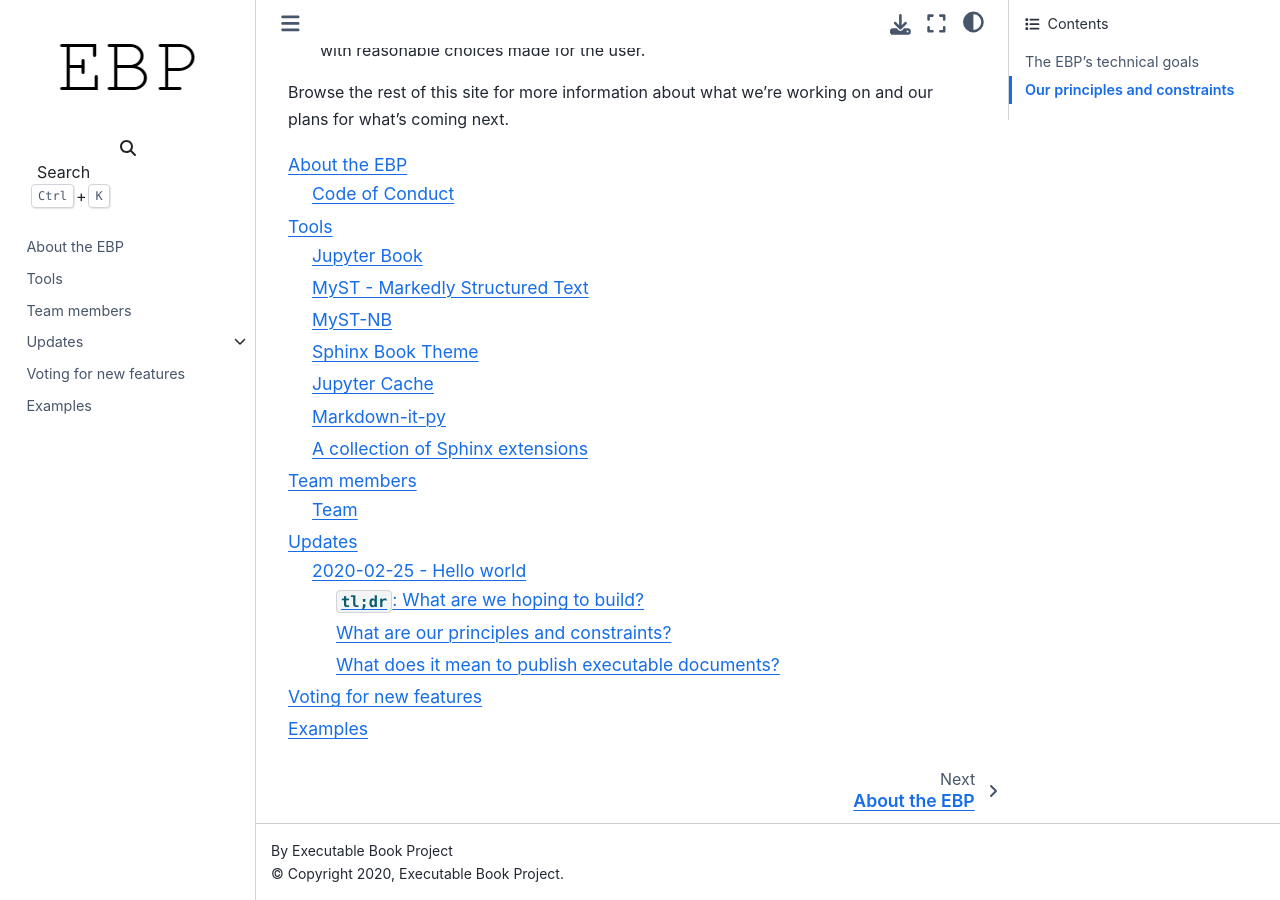
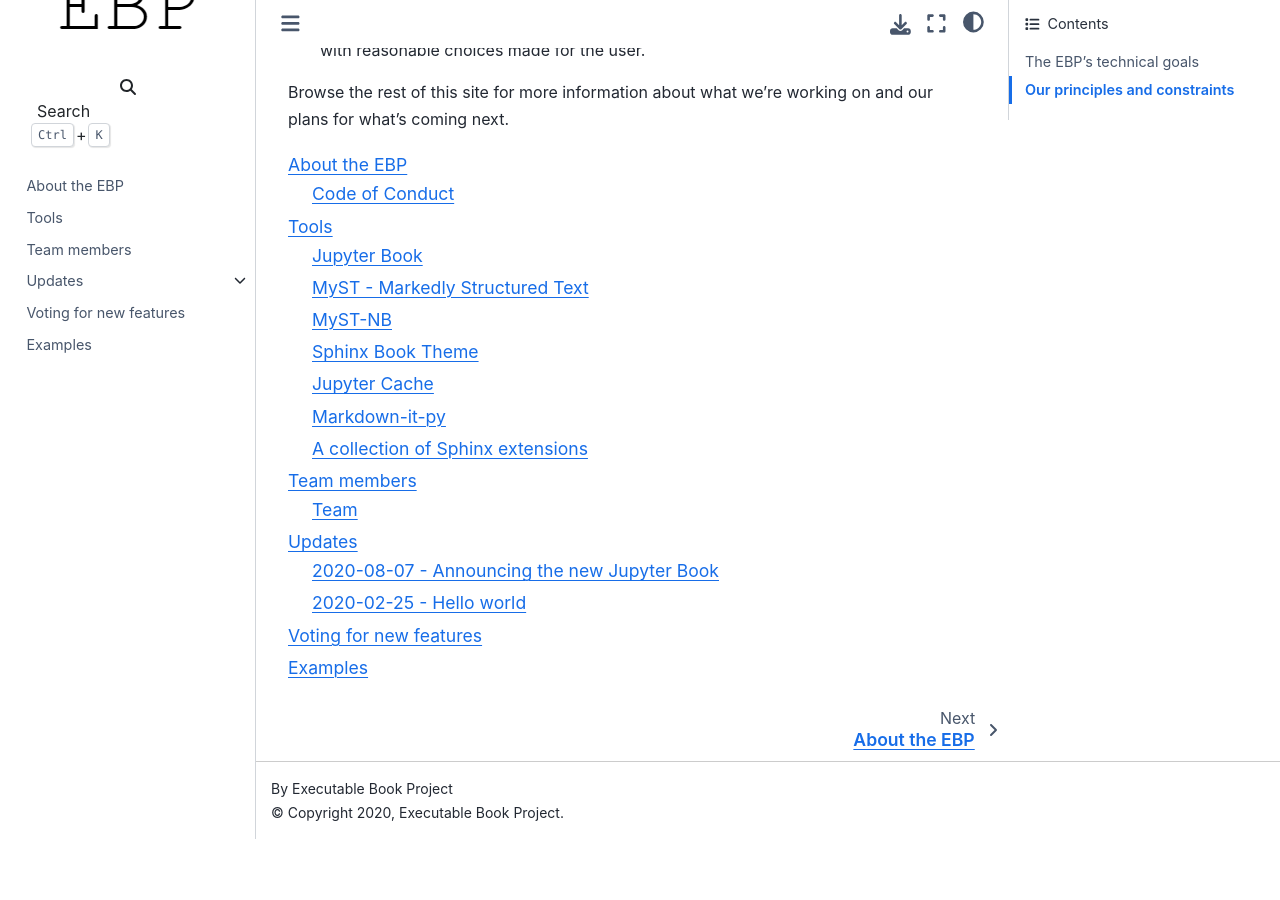
Before and after one commit to executablebooks/meta, a Sphinx documentation site: the page built from docs/index.md, in a window 1280 px wide and 900 px high, scrolled down 1604 px. Built offline with Sphinx 7.4.7 and the Sphinx Book theme 1.1.4, drawn with Linux system fonts in a browser that asks for light colours; pages that are not in the unit, such as notebooks, are missing from menus; the version number could not be read and is left out; after the commit the page ends 2443 px from its top, so only the background shows below that; some of the changed lines change nothing that is shown.

Commit message:
📚 DOCS: announce post (#91)
Co-authored-by: Chris Sewell <chrisj_sewell@hotmail.com>

````diff
--- a/docs/index.md
+++ b/docs/index.md
@@ -66,6 +66,8 @@
 on and our plans for what's coming next.
 
 ```{toctree}
+:maxdepth: 2
+
 about.md
 tools.md
 contributing.md
--- /dev/null
+++ b/docs/updates/2020-08-07-announce-book.md
@@ -0,0 +1,128 @@
+# 2020-08-07 - Announcing the new Jupyter Book
+
+*Note: this announcement is cross-posted between the [Jupyter Blog](https://blog.jupyter.org) and the [Executable Book Project updates blog](https://executablebooks.org/en/latest/updates/index.html)*
+
+Jupyter Book is an open source project for building beautiful, publication-quality books, websites, and documents from source material that contains computational content. With this post, we're happy to announce that Jupyter Book has been re-written from the ground up, making it easier to install, faster to use, and able to create more complex publishing content in your books. It is now supported by [the Executable Book Project](https://executablebooks.org/en/latest/), an open community that builds open source tools for interactive and executable documents in the Jupyter ecosystem and beyond.
+
+```{figure} images/jb-ui.png
+
+The new Jupyter Book interface, highlighting how you can [insert code outputs into your content](https://jupyterbook.org/content/glue.html)
+```
+
+This post is a short overview of the new features in Jupyter Book, and gives some background on the future of the project.
+
+You can also browse the [new Jupyter Book documentation](https://jupyterbook.org), or [check out the Jupyter Book GitHub repository](https://github.com/executablebooks/jupyter-book).
+
+```{note}
+Jupyter Book is still in beta, so things are always changing. We'd love your feedback, ideas, and PRs for how to make the project better!
+```
+
+## What does the new Jupyter Book do?
+
+The new version of Jupyter Book will feel very similar. However, it has a lot of new features due to the new Jupyter Book stack underneath (more on that later).
+
+The new Jupyter Book has the following main features (with links to the relevant documentation for each):
+
+{fa}`check,text-success mr-1` **[Write publication-quality content in markdown](https://jupyterbook.org/content-types/markdown)**<br />
+You can write in either Jupyter markdown, or an extended flavor of markdown with [publishing features](https://jupyterbook.org/content/myst).
+This includes support for rich syntax such as [citations and cross-references](https://jupyterbook.org/content/citations), [math and equations](https://jupyterbook.org/content/math), and [figures](https://jupyterbook.org/content/figures).
+
+{fa}`check,text-success mr-1` **[Write content in Jupyter Notebooks](https://jupyterbook.org/content-types/notebooks)**<br />
+This allows you to include your code and outputs in your book.
+You can also write notebooks [entirely in markdown](https://jupyterbook.org/content-types/myst-notebooks) to execute when you build your book.
+
+{fa}`check,text-success mr-1` **[Execute and cache your book's content](https://jupyterbook.org/content/execute)**<br />
+For `.ipynb` and markdown notebooks, execute code and insert the latest outputs into your book.
+In addition, [cache and re-use](https://jupyterbook.org/content/execute.html#cacheing-the-notebook-execution) outputs to be used later.
+
+{fa}`check,text-success mr-1` **[Insert notebook outputs into your content](https://jupyterbook.org/content/glue)**<br />
+Generate outputs as you build your documentation, and insert them in-line with your content across pages.
+
+{fa}`check,text-success mr-1` **[Add interactivity to your book](https://jupyterbook.org/interactive/launchbuttons)**<br />
+You can [toggle cell visibility](https://jupyterbook.org/interactive/hiding), include [interactive outputs](https://jupyterbook.org/interactive/interactive) from Jupyter, and [connect with online services](https://jupyterbook.org/interactive/launchbuttons) like Binder.
+
+{fa}`check,text-success mr-1` **[Generate a variety of outputs](https://jupyterbook.org/start/build)**<br />
+This includes single- and multi-page websites, as well as [PDF outputs](https://jupyterbook.org/advanced/pdf).
+
+{fa}`check,text-success mr-1` **[Build books with a simple command-line interface](https://jupyterbook.org/reference/cli)**<br />
+You can quickly generate your books with one command, like so: `jupyter-book build mybook/`
+
+These are just a few of the major changes that we've made. For a more complete idea of what you can do, [check out the Jupyter Book documentation](https://jupyterbook.org)
+
+## Major changes
+
+In the next few sections we'll talk about some major changes that you may notice in Jupyter Book.
+
+### An enhanced flavor of markdown
+
+The biggest enhancement to Jupyter Book is support for the [MyST Markdown language](https://myst-parser.readthedocs.io/en/latest/). MyST stands for "Markedly Structured Text", and is a flavor of markdown that implements all of the features of the [Sphinx documentation engine](http://www.sphinx-doc.org/), allowing you to write scientific publications in markdown. It draws inspiration from RMarkdown and the reStructuredText ecosystem of tools. Anything you can do in Sphinx, you can do with MyST as well.
+
+MyST Markdown is a *superset* of Jupyter Markdown (AKA, CommonMark), meaning that *any default markdown in a Jupyter Notebook is valid in Jupyter Book*. If you'd like extra features in markdown such as citations, figures, references, etc, then you may include extra MyST Markdown syntax in your content.
+
+For example, here's how you can [include a citation](https://jupyterbook.org/content/citations.html) in the new Jupyter Book:
+
+```{figure} images/citation-example.png
+
+A sample citation. Here we see how you can include citation syntax in-line with your markdown, and then insert a bibliography later on in your page.
+```
+
+And here's how you can include a figure:
+
+```{figure} images/figure-example.png
+
+A sample figure. Here we see how you can insert a figure with a caption into your book,
+and control some aspects of how the figure is displayed with options.
+```
+
+### A smarter build system
+
+While the old version of Jupyter Book used a combination of Python and Jekyll to build your book's HTML, the new Jupyter Book uses Python all the way through. This means that building the HTML for your book is as simple as:
+
+```
+jupyter-book build mybookname/
+```
+
+In addition, the new build system leverages [Jupyter Cache](https://jupyter-cache.readthedocs.io/) to execute notebook content *only if the code is updated*, and to insert the outputs from the cache at build time. This saves you time by avoiding the need to re-execute code that hasn't been changed.
+
+```{figure} images/build-process.gif
+
+An example build process. Here the `jupyter-book` command-line interface is used to convert a collection of content into an HTML book.
+```
+
+### More book output types
+
+By leveraging Sphinx, Jupyter Book will be able to support more complex outputs than *just* an HTML website.
+For example, we are currently prototyping **[PDF Outputs](https://jupyterbook.org/advanced/pdf.html)**, both via HTML as well as via LaTeX.
+This gives Jupyter Book more flexibility to generate the right book for your use case.
+
+You can also run Jupyter Book on **[individual pages](https://jupyterbook.org/start/build.html#build-a-standalone-page)**. This means that you can write single-page content (like a scientific article) entirely in Markdown.
+
+### A new stack
+
+The biggest change under-the-hood is that Jupyter Book now uses [the Sphinx documentation engine](https://www.sphinx-doc.org/en/master/) instead of Jekyll for building books. By leveraging the Sphinx ecosystem, Jupyter Book can more effectively build on top of community tools, and can contribute components back to the broader community.
+
+Instead of being a single repository, the old Jupyter Book repository has now been separated into several modular tools.
+**Each of these tools can be used on their own in your Sphinx documentation**, and they can be coordinated together *via* Jupyter Book:
+
+* **[The MyST markdown parser for Sphinx](https://myst-parser.readthedocs.io/en/latest/)** allows you to write fully-featured Sphinx documentation in Markdown.
+* **[MyST-NB](https://myst-nb.readthedocs.io/en/latest/)** is an `.ipynb` parser for Sphinx that allows you to use MyST Markdown in your notebooks. It also provides tools for execution, cacheing, and variable insertion of Jupyter Notebooks in Sphinx.
+* **[The Sphinx Book Theme](https://myst-nb.readthedocs.io/en/latest/)** is a beautiful book-like theme for Sphinx, build on top of the [PyData Sphinx Theme](https://pydata-sphinx-theme.readthedocs.io/en/latest/).
+* **[Jupyter Cache](https://jupyter-cache.readthedocs.io/en/latest/)** allows you to execute a collection of notebooks and store their outputs in a hashed database. This lets you cache your notebook's output without including it in the `.ipynb` file itself.
+* **[Sphinx-Thebe](https://sphinx-thebe.readthedocs.io/en/latest/)** converts your "static" HTML page into an interactive page with code cells that are run remotely by a Binder kernel.
+* Finally, Jupyter Book also supports a growing collection of Sphinx extensions, such as [sphinx-copybutton](https://sphinx-copybutton.readthedocs.io/en/latest/), [sphinx-togglebutton](https://sphinx-togglebutton.readthedocs.io/), and [sphinx-panels](https://sphinx-panels.readthedocs.io/en/latest/?badge=latest).
+
+We'll write a more developer-focused post in the future to describe each of these components in more detail.
+
+## What next?
+
+Jupyter Book and its related projects will continue to be developed as a part of the [Executable Book Project](https://executablebooks.org), a community that builds open source tools for high-quality scientific publications from computational content in the Jupyter ecosystem and beyond.
+
+If you'd like to learn more about Jupyter Book or get started building your own books, then check out [the new Jupyter Book documentation](https://jupyterbook.org). Jupyter Book is still in beta and is constantly being improved, so your [feedback and contributions are always welcome](https://github.com/executablebooks/jupyter-book/issues/new/choose).
+
+If there are particular features you'd like to see, open an issue or give a 👍 to a pre-existing issue, and [it will be bumped up on the feature request leaderboard](https://executablebooks.org/en/latest/feature-vote.html).
+
+## Get involved
+
+If you'd like to contribute to any of the projects listed in this post, you are highly encouraged to do so! The Executable Book Project (and thus Jupyter Book) is run as an open project that [welcomes contributions from others](https://executablebooks.org/en/latest/contributing.html).
+
+We are excited about all the new features and improvements in the new Jupyter Book, and look forward to seeing the new books that the community creates with this stack!
--- a/docs/updates/index.md
+++ b/docs/updates/index.md
@@ -5,5 +5,6 @@
 software for publishing.
 
 ```{toctree}
-02-25-2020.md
+2020-08-07-announce-book.md
+2020-02-25-hello-world.md
 ```
````
Also changed, not shown: docs/updates/2020-02-25-hello-world.md (line endings or trailing spaces), docs/updates/images/citation-example.png (added), docs/updates/images/figure-example.png (added), docs/updates/images/jb-ui.png (added), 1 other file.
